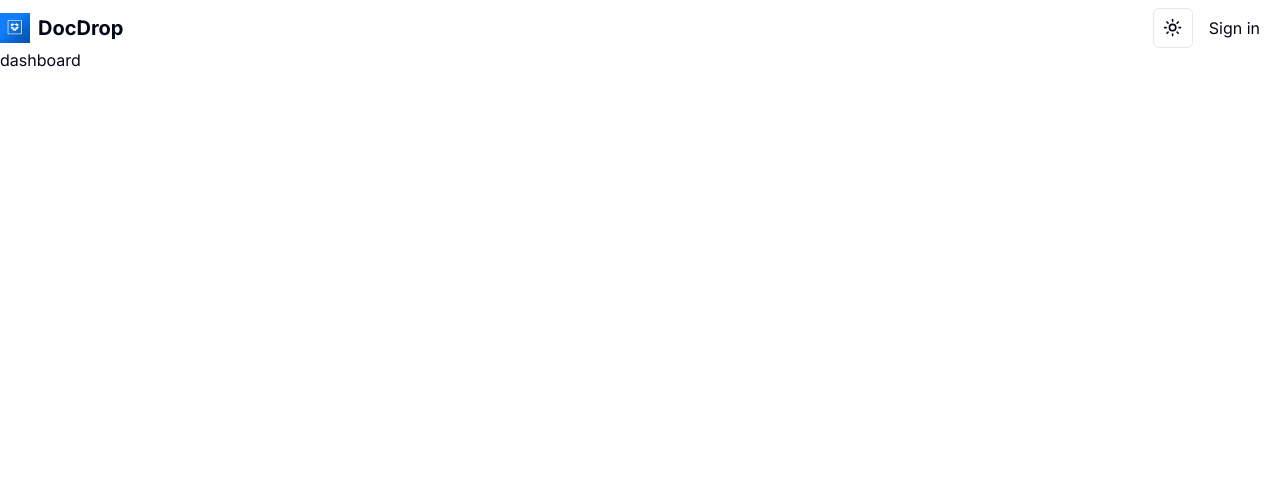
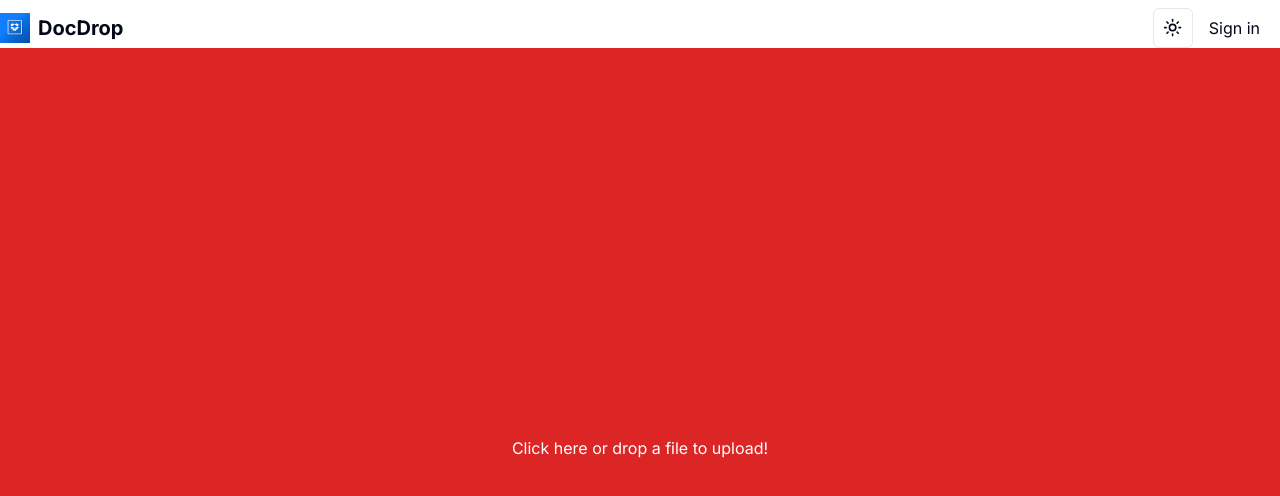
Before and after one commit to 404Nikhil/DocDrop, a Next.js app: page /dashboard in a window 1280 px wide. Shown: the top 496 px of the page. Built offline with nearby package versions, Linux system fonts and the light colour scheme; no server answers.

Commit message:
react dropzone

```diff
--- a/app/dashboard/page.tsx
+++ b/app/dashboard/page.tsx
@@ -1,8 +1,12 @@
 import React from 'react'
+import { auth } from '@clerk/nextjs'
+import Dropzone from '@/components/Dropzone';
+
 
 const dashboard = () => {
+  const {userId} = auth();
   return (
-    <div>dashboard</div>
+    <div><Dropzone/></div>
   )
 }
 
--- /dev/null
+++ b/components/Dropzone.tsx
@@ -0,0 +1,38 @@
+"use client";
+
+import DropzoneComponent from "react-dropzone";
+
+function Dropzone() {
+    const maxSize = 20971520;
+
+    return (
+        <DropzoneComponent
+            minSize={0}
+            maxSize={maxSize}
+            onDrop={(acceptedFiles) => console.log(acceptedFiles)}>
+            {({ getRootProps,
+               getInputProps,
+               isDragActive,
+               isDragReject,
+               fileRejections,
+            }) => {
+                const isFileTooLarge = fileRejections.length > 0 && fileRejections[0].file.size > maxSize;
+                return (
+                    <section className="flex justify-center items-center h-screen border-white bg-red-600 text-white">
+                        <div {...getRootProps()}>
+                            <input {...getInputProps()} className="text-white"/>
+                            {!isDragActive && "Click here or drop a file to upload!"}
+                            {isDragActive && !isDragReject && "Drop it like it's hot!"}
+                            {isDragReject && "File type not accepted, sorry!"}
+                            {isFileTooLarge && (
+                                <div className="text-danger mt-2">File is too large.</div>
+                            )}
+                        </div>
+                    </section>
+                );
+            }}
+        </DropzoneComponent>
+    );
+}
+
+export default Dropzone;
--- a/package.json
+++ b/package.json
@@ -19,6 +19,7 @@
     "next-themes": "^0.2.1",
     "react": "^18",
     "react-dom": "^18",
+    "react-dropzone": "^14.2.3",
     "tailwind-merge": "^2.2.1",
     "tailwindcss-animate": "^1.0.7"
   },
```
Also changed, not shown: 1 other file (tests, documents, lock files or other folders).
